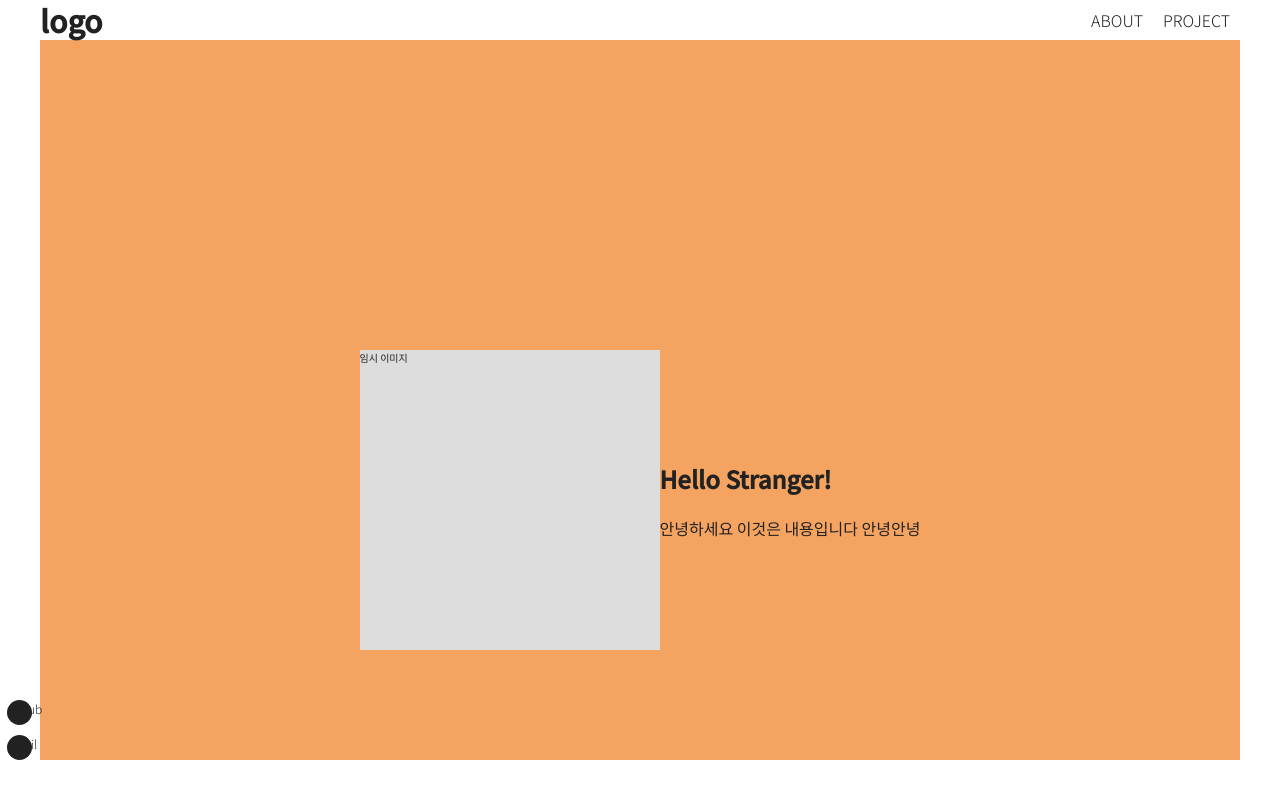
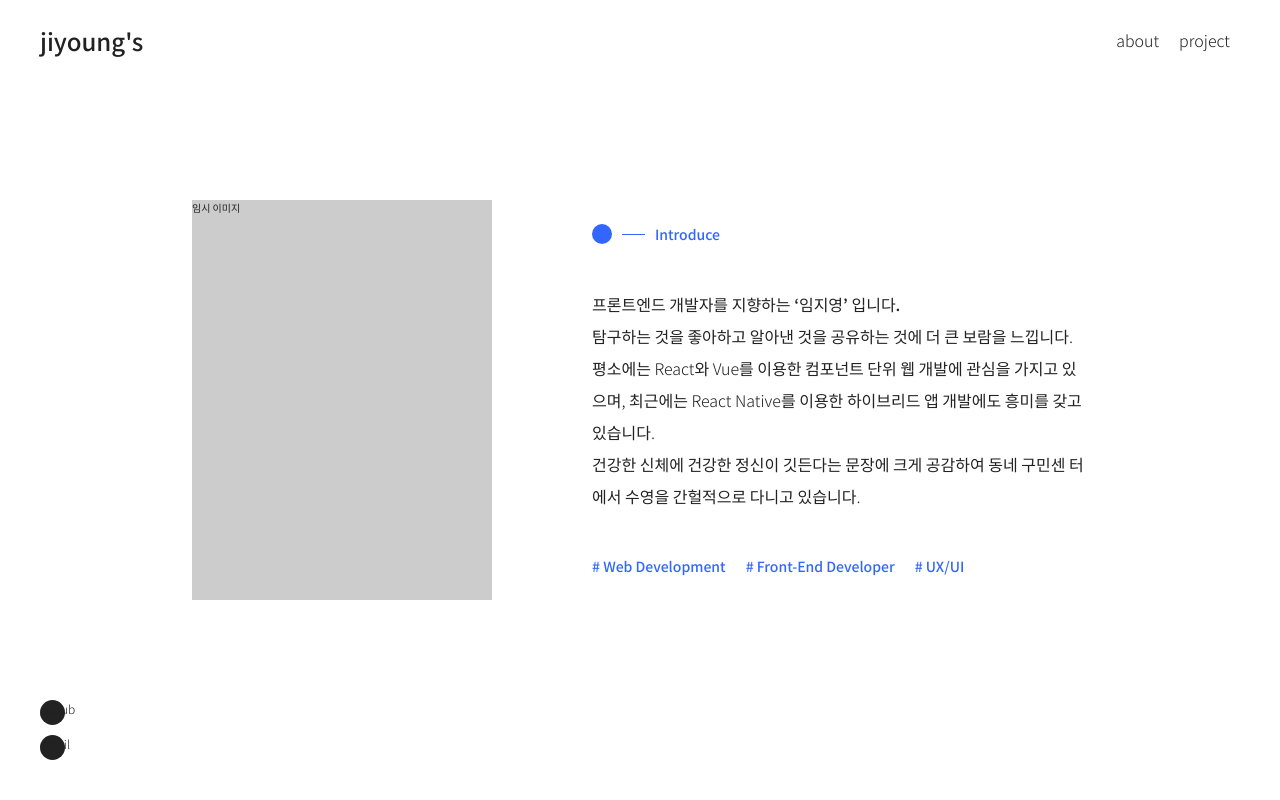
Before and after one commit to swimjiy/Portfolio, a Vue app: page /About in a window 1280 px wide. Shown: the top 800 px of the page. Built offline with nearby package versions, Linux system fonts and the light colour scheme.

Commit message:
Redesign layout

```diff
--- a/src/components/Header.vue
+++ b/src/components/Header.vue
@@ -2,7 +2,7 @@
     <header class="header">
         <h1 class="logo">
             <router-link to='/'>
-                logo
+                jiyoung's
             </router-link>
         </h1>
         <ul class="navbar_list">
@@ -28,12 +28,12 @@ export default {
         return {
             routerLinks: [
                 {
-                    name: 'ABOUT',
+                    name: 'about',
                     url: '/ABOUT',
                     key: 0,
                 },
                 {
-                    name: 'PROJECT',
+                    name: 'project',
                     url: '/PROJECT',
                     key: 1,
                 },
--- a/src/styles/_colors.scss
+++ b/src/styles/_colors.scss
@@ -1,3 +1,4 @@
 
 $dark: #222;
-$blue: blue;
+$blue: #3366ff;
+$lightBlue: #eef0f8;
--- a/src/styles/about.scss
+++ b/src/styles/about.scss
@@ -1,27 +1,99 @@
+@import '@/styles/app.scss';
+
 .about {
+    display: flex;
+    width: 100%;
+    height: 100%;
 }
 .about_section {
+    display: flex;
+    // justify-content: space-around;
+    align-items: center;
+    padding: 0 10%;
     flex: 1;
-    height: 100%;
-    display: flex;
-    justify-content: center;
-    align-items: center;
-    background-color: sandybrown;
+    // background-color: teal;
+    // border: 1px solid red;
     .about_image_wrapper {
-
-        p {
-            width: 30rem;
-            height: 30rem;
-            background-color: #ddd;
-        }
+        width: 30rem;
+        height: 40rem;
+        background-color: #cccccc;
     }
     .about_text_warpper {
-        .title {
-            font-size: 2.4rem;
+        flex: 1;
+        padding-left: 10rem;
+        .about_label {
+            display: flex;
+            justify-content: flex-start;
+            align-items: center;
+            color: $blue;
+            .label_icon {
+                width: 2rem;
+                height: 2rem;
+                border-radius: 50%;
+                background-color: $blue;
+            }
+            .label_line {
+                width: 2.3rem;
+                height: 0.1rem;
+                margin: 0 1rem;
+                background-color: $blue;
+            }
+            .label_text {
+                font-size: 1.4rem;
+                font-weight: 500;
+                font-style: normal;
+                text-align: left;
+                color: $blue;
+            }
         }
-        .description {
-            margin-top: 2rem;
+        .about_description {
+            margin-top: 4.4rem;
             font-size: 1.6rem;
+            font-weight: 300;
+            line-height: 2;
+            text-align: left;
+            color: $dark;
+            .text_bold {
+                font-weight: 500;
+            }
+        }
+        .about_hash_list {
+            display: flex;
+            margin-top: 4.4rem;
+            // justify-content: space-between;
+            .hash_item {
+                margin-right: 2rem;
+                font-size: 1.4rem;
+                font-weight: 500;
+                font-style: normal;
+                text-align: left;
+                color: $blue;
+            }
         }
     }
 }
+// .about_section {
+//     flex: 1;
+//     height: 100%;
+//     display: flex;
+//     justify-content: center;
+//     align-items: center;
+//     background-color: sandybrown;
+//     .about_image_wrapper {
+
+//         p {
+//             width: 30rem;
+//             height: 30rem;
+//             background-color: #ddd;
+//         }
+//     }
+//     .about_text_warpper {
+//         .title {
+//             font-size: 2.4rem;
+//         }
+//         .description {
+//             margin-top: 2rem;
+//             font-size: 1.6rem;
+//         }
+//     }
+// }
--- a/src/styles/app.scss
+++ b/src/styles/app.scss
@@ -35,8 +35,7 @@ html {
   position: relative;
   overflow: hidden;
   width: 100%;
-  height: 1000px;
   min-height: 100vh;
-  padding: 4rem;
+  padding: 8rem;
   background-color: #fff;
 }
--- a/src/styles/footer.scss
+++ b/src/styles/footer.scss
@@ -6,14 +6,14 @@
     left: 0;
     right: 0;
     width: 100%;
-    height: 4rem;
+    height: 8rem;
     z-index: 10;
     background-color: #fff;
 
     .sns_list {
         position: fixed;
         bottom: 4rem;
-        left: 0.7rem;
+        left: 4rem;
         .sns_item {
             padding-top: 1rem;
             a {
--- a/src/styles/header.scss
+++ b/src/styles/header.scss
@@ -9,15 +9,17 @@
     left: 0;
     right: 0;
     width: 100%;
-    height: 4rem;
+    height: 8rem;
     padding: 0 4rem;
     z-index: 10;
     background-color: #fff;
 }
 
 .logo {
-    font-size: 3rem;
-    // border: 1px solid red;
+    font-size: 2.4rem;
+    font-weight: 500;
+    font-style: normal;
+    color: $dark;
 }
 
 .navbar_list {
--- a/src/styles/home.scss
+++ b/src/styles/home.scss
@@ -1,8 +1,51 @@
+@import './colors.scss';
 .home {
-
+  display: flex;
+  width: 100%;
+  height: 100%;
 }
 .home_section {
+  display: flex;
+  flex-direction: column;
+  justify-content: center;
+  align-items: center;
+  padding: 0 10rem;
   flex: 1;
-  height: 100%;
-  background-color: teal;
+  // background-color: teal;
+  // border: 1px solid red;
 }
+.home_title {
+  font-size: 60px;
+  font-weight: 300;
+  font-style: normal;
+  font-stretch: normal;
+  line-height: 1.2;
+  letter-spacing: 0.72px;
+  text-align: left;
+  color: $dark;
+  &.title_left {
+    align-self: flex-start;
+  }
+  &.title_right {
+    align-self: flex-end;
+  }
+  .text_bold {
+    font-weight: 500;
+  }
+  .text_blue {
+    color: $blue;
+  }
+}
+.home_thumb {
+  width: 53rem;
+  height: 16rem;
+  border: 1px solid #000;
+  // transform: rotate(-30deg)
+  // .image {
+  //   position: absolute;
+  //   top: -8rem;
+  //   width: 53rem;
+  //   height: 32rem;
+  //   background-color: #cccccc;
+  // }
+}
--- a/src/views/About.vue
+++ b/src/views/About.vue
@@ -5,10 +5,28 @@
                 <p>임시 이미지</p>
             </div>
             <div class="about_text_warpper">
-                <h2 class="title">Hello Stranger!</h2>
-                <p class="description">
-                    안녕하세요 이것은 내용입니다 안녕안녕
-                </p>
+                <div class="about_label">
+                    <p class="label_icon"></p>
+                    <p class="label_line"></p>
+                    <p class="label_text">Introduce</p>
+                </div>
+                <div class="about_description">
+                    <strong class="text_bold">프론트엔드 개발자를 지향하는 ‘임지영’ 입니다. </strong>
+                    <p>
+                        탐구하는 것을 좋아하고 알아낸 것을 공유하는 것에 더 큰 보람을 느낍니다.
+                        평소에는 React와 Vue를 이용한 컴포넌트 단위 웹 개발에 관심을 가지고
+                        있으며, 최근에는 React Native를 이용한 하이브리드 앱 개발에도 흥미를
+                        갖고 있습니다.
+                        <br/>
+                        건강한 신체에 건강한 정신이 깃든다는 문장에 크게 공감하여 동네 구민센
+                        터에서 수영을 간헐적으로 다니고 있습니다.
+                    </p>
+                </div>
+                <ul class="about_hash_list">
+                    <li class="hash_item"># Web Development</li>
+                    <li class="hash_item"># Front-End Developer</li>
+                    <li class="hash_item"># UX/UI</li>
+                </ul>
             </div>
         </section>
     </main>
--- a/src/views/Home.vue
+++ b/src/views/Home.vue
@@ -1,7 +1,21 @@
 <template>
     <main class="home">
         <div class="home_section">
-            <h1>Welcome to Vue!</h1>
+            <h2 class="home_title title_left">
+                <span class="text_blue">{</span>
+                <strong class="text_bold">코드</strong>
+                <span class="text_blue">}</span>
+                안에서
+            </h2>
+            <div class="home_thumb">
+                <div class="image"></div>
+            </div>
+            <h2 class="home_title title_right">
+                <span class="text_blue">&lt;</span>
+                <strong class="text_bold">유영</strong>
+                <span class="text_blue">/&gt;</span>
+                하기
+            </h2>
         </div>
     </main>
 </template>
--- a/src/views/Project.vue
+++ b/src/views/Project.vue
@@ -2,6 +2,27 @@
     <main class="project">
         <section class="project_section">
             <h1>Project</h1>
+            <div class="project_item">
+                <div class="project_text_warpper">
+                    <span class="item_number">01 / 05</span>
+                    <h2 class="item_title">KEDICO</h2>
+                    <h3 class="item_subtitle">암호화폐 사이트</h3>
+                    <p class="item_description">
+                        한경닷컴이 만든 암호화폐 · ICO 평가사이트 KEDICO입니다.
+                        PC, 모바일 2가지 버전으로 퍼블리싱을 진행했으며
+                        구축 기간은 총 3개월입니다.
+                    </p>
+                    <ul class="item_hash_list">
+                        <li class="hash_item"># Web Development</li>
+                        <li class="hash_item"># Front-End Developer</li>
+                        <li class="hash_item"># UX/UI</li>
+                    </ul>
+                    <button class="item_button">Launch site</button>
+                </div>
+                <div class="project_image_warpper">
+
+                </div>
+            </div>
         </section>
     </main>
 </template>
```
